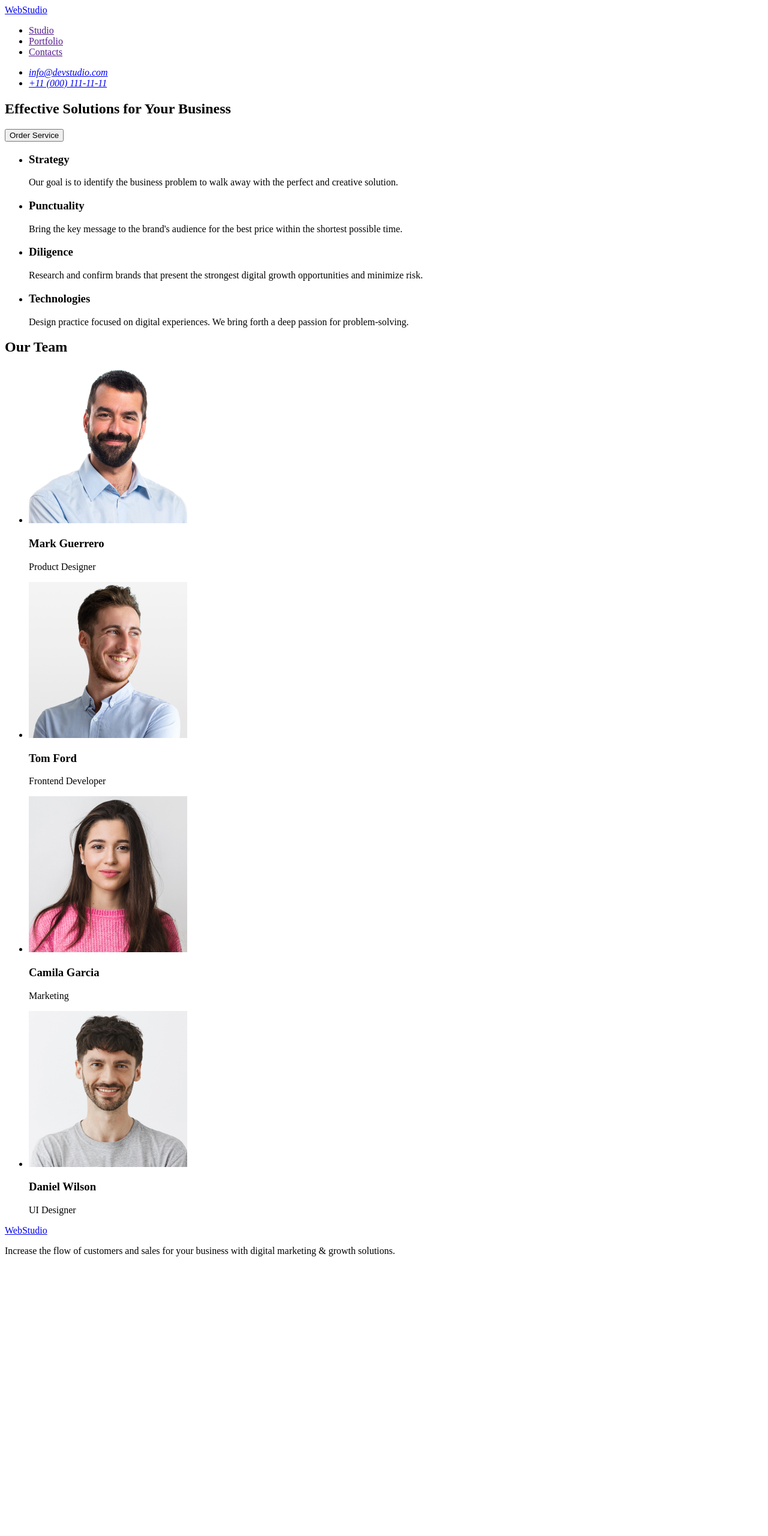
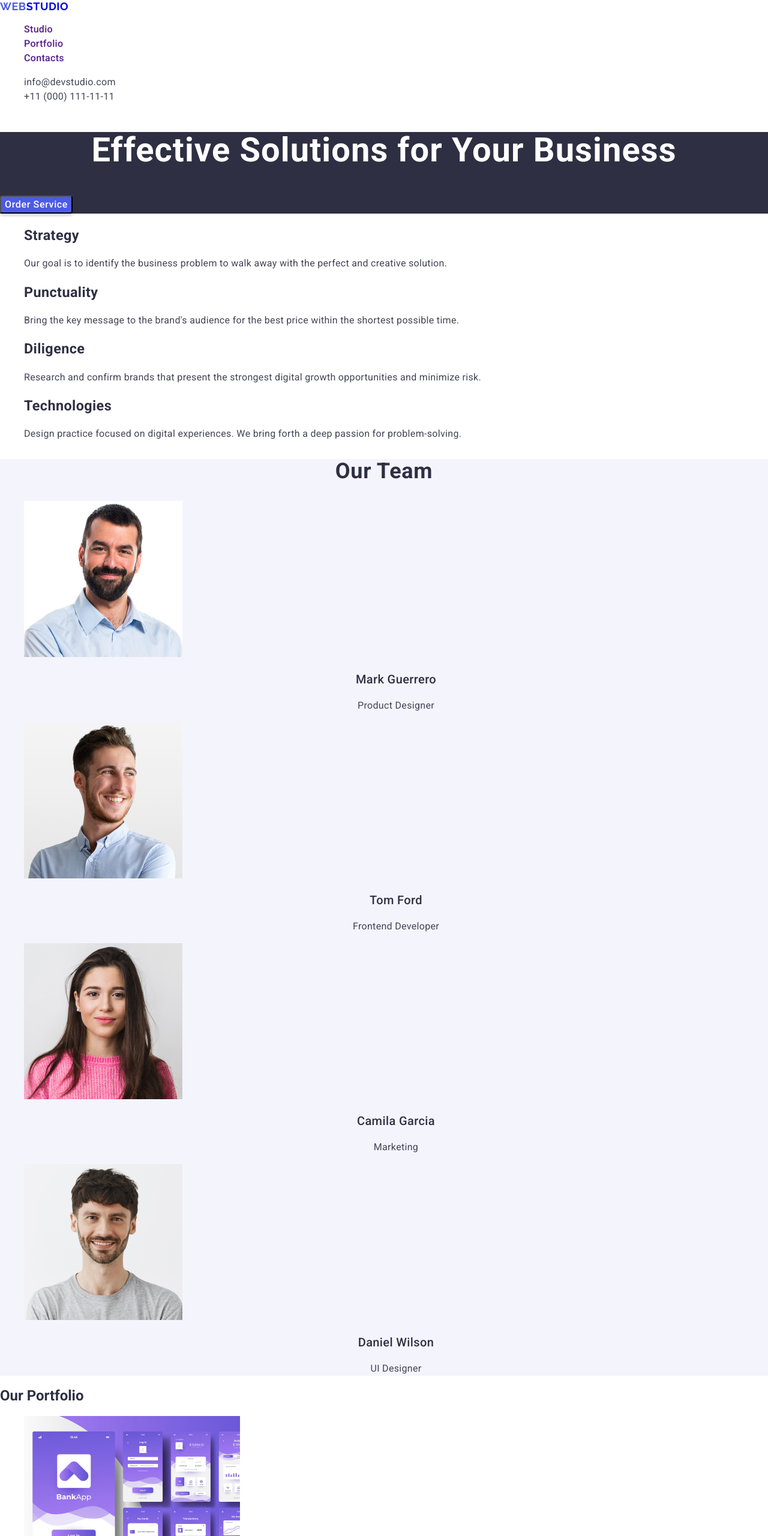
Before and after one commit to 25Dmytro/goit-markup-hw-021, a plain HTML site: page index.html in a window 1280 px wide. Shown: the top 2560 px of the page at 60% size. Before the commit the page ends 2110 px from the top, so only its background shows below. Drawn offline with nearby package versions, Linux system fonts and the light colour scheme.

Commit message:
version1

```diff
--- /dev/null
+++ b/CSS/styles.css
@@ -0,0 +1,332 @@
+body {font-family: roboto, sans-serif; color:#2E2F42;}
+
+a {
+    text-decoration: none;
+}
+
+ul {
+    list-style: none;
+}
+
+.link {
+    text-decoration: none;
+}
+
+header {background-color: #fff;}
+
+.logo {font-family: Raleway;
+    font-size: 18px;
+    font-style: normal;
+    font-weight: 700;
+    line-height: 21px;
+    letter-spacing: 0.54px;
+    text-transform: uppercase;}
+.logo-color {color: #4D5AE5}
+
+.header-menu-list {
+    font-size: 16px;
+    font-style: normal;
+    font-weight: 500;
+    line-height: 24px;
+    letter-spacing: 0.32px;}
+
+.header-menu-link:hover,
+.header-menu-link:focus {color: #4D5AE5;}
+.header-menu-link:active {color: #4D5AE5;}
+
+.address-list
+.address-link {
+    font-family: Roboto;
+    color: #434455;
+    font-size: 16px;
+    font-style: normal;
+    font-weight: 400;
+    line-height: 24px;
+    /* 150% */
+    letter-spacing: 0.32px;}
+.address-link:hover,
+.address-link:active {color:#4D5AE5;}
+.address-link:focus {color: #4D5AE5;}
+
+.hero {background-color: #2E2F42;}
+.hero-title {
+    color: #FFF;
+    text-align: center;
+    font-size: 56px;
+    font-weight: 700;
+    line-height: 60px;
+    /* 107.143% */
+    letter-spacing: 1.12px;}
+
+.hero-button-order {
+    border-radius: 4px;
+    background: var(--IRIS, #4D5AE5);
+    box-shadow: 0px 4px 4px 0px rgba(0, 0, 0, 0.15);;
+    color: #FFF;
+    /* Button Text */
+    font-family: Roboto;
+    font-size: 16px;
+    font-style: normal;
+    font-weight: 500;
+    line-height: 24px;
+    /* 150% */
+    letter-spacing: 0.64px;}
+
+.section-skills {background: #FFF;}
+
+.skills-item1 {font-size: 20px;
+    font-weight: 500;
+    line-height: 24px;
+    /* 120% */
+    letter-spacing: 0.4px;}
+
+.skills-item2 {font-size: 20px;
+    font-weight: 500;
+    line-height: 24px;
+    /* 120% */
+    letter-spacing: 0.4px;}
+
+.skills-item3 {
+    font-size: 20px;
+    font-weight: 500;
+    line-height: 24px;
+    /* 120% */
+    letter-spacing: 0.4px;
+}
+
+.skills-item4 {
+    font-size: 20px;
+    font-weight: 500;
+    line-height: 24px;
+    /* 120% */
+    letter-spacing: 0.4px;
+}
+
+.skills-text1 {color: #434455;
+    font-size: 16px;
+    font-weight: 400;
+    line-height: 24px;
+    /* 150% */
+    letter-spacing: 0.32px;}
+
+.skills-text2 {
+    color: #434455;
+    font-size: 16px;
+    font-weight: 400;
+    line-height: 24px;
+    /* 150% */
+    letter-spacing: 0.32px;
+}
+
+.skills-text3 {
+    color: #434455;
+    font-size: 16px;
+    font-weight: 400;
+    line-height: 24px;
+    /* 150% */
+    letter-spacing: 0.32px;
+}
+
+.skills-text4 {
+    color: #434455;
+    font-size: 16px;
+    font-weight: 400;
+    line-height: 24px;
+    /* 150% */
+    letter-spacing: 0.32px;
+}
+
+.section-team {background: #F4F4FD;}
+
+.team-title {color: #2E2F42;
+    text-align: center;
+    font-size: 36px;
+    font-weight: 700;
+    line-height: 40px;
+    /* 111.111% */
+    letter-spacing: 0.72px;
+    text-transform: capitalize;}
+
+.team-list
+
+.team-list-mark
+.title-mark {
+    text-align: center;
+    /* Header 3 */
+    font-size: 20px;
+    font-weight: 500;
+    line-height: 24px;
+    /* 120% */
+    letter-spacing: 0.4px;}
+.content-mark {color: #434455;
+    text-align: center;
+    /* Body */
+    font-size: 16px;
+    font-weight: 400;
+    line-height: 24px;
+    /* 150% */
+    letter-spacing: 0.32px;}
+
+.team-list-tom
+.title-tom {text-align: center;
+    /* Header 3 */
+    font-size: 20px;
+    font-weight: 500;
+    line-height: 24px;
+    /* 120% */
+    letter-spacing: 0.4px;}
+.content-tom {color: #434455;
+    text-align: center;
+    /* Body */
+    font-size: 16px;
+    font-weight: 400;
+    line-height: 24px;
+    /* 150% */
+    letter-spacing: 0.32px;}
+
+.team-list-camila
+.title-camila {text-align: center;
+    /* Header 3 */
+    font-size: 20px;
+    font-weight: 500;
+    line-height: 24px;
+    /* 120% */
+    letter-spacing: 0.4px;}
+.content-camila {color: #434455;
+    text-align: center;
+    /* Body */
+    font-size: 16px;
+    font-weight: 400;
+    line-height: 24px;
+    /* 150% */
+    letter-spacing: 0.32px;}
+
+.team-list-daniel
+.title-daniel {text-align: center;
+    /* Header 3 */
+    font-size: 20px;
+    font-weight: 500;
+    line-height: 24px;
+    /* 120% */
+    letter-spacing: 0.4px;}
+.content-daniel {color: #434455;
+    text-align: center;
+    /* Body */
+    font-size: 16px;
+    font-weight: 400;
+    line-height: 24px;
+    /* 150% */
+    letter-spacing: 0.32px;}
+
+.ection-portfolio
+.portfolio-title
+.portfolio-list
+
+.portfolio-item1 {}
+.portfolio-title-banking {font-size: 20px;
+font-style: normal;
+font-weight: 500;
+line-height: 24px; /* 120% */
+letter-spacing: 0.4px;}
+.content-banking {color: #434455;
+/* Body */
+font-size: 16px;
+font-style: normal;
+font-weight: 400;
+line-height: 24px; /* 150% */
+letter-spacing: 0.32px;}
+
+.portfolio-item2 {}
+.portfolio-title-payment {font-size: 20px;
+font-style: normal;
+font-weight: 500;
+line-height: 24px; /* 120% */
+letter-spacing: 0.4px;}
+.content-payment {color: #434455;
+/* Body */
+font-size: 16px;
+font-style: normal;
+font-weight: 400;
+line-height: 24px; /* 150% */
+letter-spacing: 0.32px;}
+
+.portfolio-item3 {}
+.portfolio-title-meditation {font-size: 20px;
+font-style: normal;
+font-weight: 500;
+line-height: 24px; /* 120% */
+letter-spacing: 0.4px;}
+.content-meditation {color: #434455;
+/* Body */
+font-size: 16px;
+font-style: normal;
+font-weight: 400;
+line-height: 24px; /* 150% */
+letter-spacing: 0.32px;}
+
+.portfolio-item4 {}
+.portfolio-title-taxi {font-size: 20px;
+font-style: normal;
+font-weight: 500;
+line-height: 24px; /* 120% */
+letter-spacing: 0.4px;}
+.content-taxi {color: #434455;
+/* Body */
+font-size: 16px;
+font-style: normal;
+font-weight: 400;
+line-height: 24px; /* 150% */
+letter-spacing: 0.32px;}
+
+.portfolio-item5 {}
+.portfolio-title-screen {font-size: 20px;
+font-style: normal;
+font-weight: 500;
+line-height: 24px; /* 120% */
+letter-spacing: 0.4px;}
+.content-screen {color: #434455;
+/* Body */
+font-size: 16px;
+font-style: normal;
+font-weight: 400;
+line-height: 24px; /* 150% */
+letter-spacing: 0.32px;}
+
+.portfolio-item6 {}
+.portfolio-title-courses {font-size: 20px;
+font-style: normal;
+font-weight: 500;
+line-height: 24px; /* 120% */
+letter-spacing: 0.4px;}
+.content-courses {color: #434455;
+/* Body */
+font-size: 16px;
+font-style: normal;
+font-weight: 400;
+line-height: 24px; /* 150% */
+letter-spacing: 0.32px;}
+
+footer {background: #2E2F42}
+
+.footer-logo {font-family: Raleway;
+    font-size: 18px;
+    font-style: normal;
+    font-weight: 700;
+    line-height: 21px;
+    letter-spacing: 0.54px;
+    text-transform: uppercase;
+}
+
+.footer-logo-color1 {color: #4D5AE5}
+
+.footer-logo-color2 {color: #F4F4FD}
+
+.footer-text {color: #F4F4FD;
+    /* Body */
+    font-family: Roboto;
+    font-size: 16px;
+    font-style: normal;
+    font-weight: 400;
+    line-height: 24px;
+    /* 150% */
+    letter-spacing: 0.32px;}
--- a/index.html
+++ b/index.html
@@ -4,64 +4,87 @@
     <meta charset="UTF-8" />
     <meta name="viewport" content="width=device-width, initial-scale=1.0" />
     <title>WebStudio</title>
+    <link
+      rel="stylesheet"
+      href="https://cdn.jsdelivr.net/npm/modern-normalize@2.0.0/modern-normalize.min.css"
+    />
+    <link rel="stylesheet" href="./CSS/styles.css" />
+    <link rel="preconnect" href="https://fonts.googleapis.com" />
+    <link rel="preconnect" href="https://fonts.gstatic.com" crossorigin />
+    <link
+      href="https://fonts.googleapis.com/css2?family=Raleway:wght@700&family=Roboto:wght@400;500;700&display=swap"
+      rel="stylesheet"
+    />
   </head>
+
   <body>
     <header>
-      <nav>
-        <a href="./index.html">WebStudio</a>
-        <ul>
-          <li>
-            <a href="">Studio</a>
+      <nav class="header-nav">
+        <a href="./index.html" class="logo"
+          ><span class="logo-color">Web</span>Studio</a
+        >
+        <ul class="header-menu-list">
+          <li class="header-menu-item">
+            <a href="" class="header-menu-link">Studio</a>
           </li>
-          <li>
-            <a href="">Portfolio</a>
+          <li class="header-menu-item">
+            <a href="" class="header-menu-link">Portfolio</a>
           </li>
-          <li>
-            <a href="">Contacts</a>
+          <li class="header-menu-item">
+            <a href="" class="header-menu-link">Contacts</a>
           </li>
         </ul>
       </nav>
+
       <address>
-        <ul>
-          <li><a href="mailto:info@devstudio.com">info@devstudio.com</a></li>
-          <li><a href="tel:+110001111111">+11 (000) 111-11-11</a></li>
+        <ul class="address-list">
+          <li class="address-item">
+            <a href="mailto:info@devstudio.com" class="address-link"
+              >info@devstudio.com</a
+            >
+          </li>
+          <li class="address-item">
+            <a href="tel:+110001111111" class="address-link"
+              >+11 (000) 111-11-11</a
+            >
+          </li>
         </ul>
       </address>
     </header>
 
     <main>
-      <section>
-        <h1>Effective Solutions for Your Business</h1>
-        <button type="button">Order Service</button>
+      <section class="hero">
+        <h1 class="hero-title">Effective Solutions for Your Business</h1>
+        <button type="button" class="hero-button-order">Order Service</button>
       </section>
 
-      <section>
-        <h2 hidden>Skills</h2>
-        <ul>
-          <li>
-            <h3>Strategy</h3>
-            <p>
+      <section class="section-skills">
+        <h2 hidden class="skills">Skills</h2>
+        <ul class="skills-list">
+          <li class="skills-item1">
+            <h3 class="skills-title1">Strategy</h3>
+            <p class="skills-text1">
               Our goal is to identify the business problem to walk away with the
               perfect and creative solution.
             </p>
           </li>
-          <li>
-            <h3>Punctuality</h3>
-            <p>
+          <li class="skills-item2">
+            <h3 class="skills-title2">Punctuality</h3>
+            <p class="skills-text2">
               Bring the key message to the brand's audience for the best price
               within the shortest possible time.
             </p>
           </li>
-          <li>
-            <h3>Diligence</h3>
-            <p>
+          <li class="skills-item3">
+            <h3 class="skills-title3">Diligence</h3>
+            <p class="skills-text3">
               Research and confirm brands that present the strongest digital
               growth opportunities and minimize risk.
             </p>
           </li>
-          <li>
-            <h3>Technologies</h3>
-            <p>
+          <li class="skills-item4">
+            <h3 class="skills-title4">Technologies</h3>
+            <p class="skills-text4">
               Design practice focused on digital experiences. We bring forth a
               deep passion for problem-solving.
             </p>
@@ -69,56 +92,129 @@
         </ul>
       </section>
 
-      <section>
-        <h2>Our Team</h2>
-        <ul>
-          <li>
+      <section class="section-team">
+        <h2 class="team-title">Our Team</h2>
+        <ul class="team-list">
+          <li class="team-list-mark">
             <img
               src="./images/MarkGuerrero.jpg"
               alt="photo by Mark Guerrero"
               width="264"
               height="260"
+              class="img-mark"
             />
-            <h3>Mark Guerrero</h3>
-            <p>Product Designer</p>
+            <h3 class="title-mark">Mark Guerrero</h3>
+            <p class="content-mark">Product Designer</p>
           </li>
-          <li>
+          <li class="team-list-tom">
             <img
               src="./images/TomFord.jpg"
               alt="photo by Tom Ford"
               width="264"
               height="260"
+              class="img-tom"
             />
-            <h3>Tom Ford</h3>
-            <p>Frontend Developer</p>
+            <h3 class="title-tom">Tom Ford</h3>
+            <p class="content-tom">Frontend Developer</p>
           </li>
-          <li>
+          <li class="team-list-camila">
             <img
               src="./images/CamilaGarcia.jpg"
               alt="photo by Camila Garcia"
               width="264"
               height="260"
+              class="img-camila"
             />
-            <h3>Camila Garcia</h3>
-            <p>Marketing</p>
+            <h3 class="title-camila">Camila Garcia</h3>
+            <p class="content-camila">Marketing</p>
           </li>
-          <li>
+          <li class="team-list-daniel">
             <img
               src="./images/DanielWilson.jpg"
               alt="photo by Daniel Wilson"
               width="264"
               height="260"
+              class="img-daniel"
             />
-            <h3>Daniel Wilson</h3>
-            <p>UI Designer</p>
+            <h3 class="title-daniel">Daniel Wilson</h3>
+            <p class="content-daniel">UI Designer</p>
+          </li>
+        </ul>
+      </section>
+
+      <section class="section-portfolio">
+        <h2 class="portfolio-title">Our Portfolio</h2>
+        <ul class="portfolio-list">
+          <li class="portfolio-item1">
+            <img
+              src="./images/bankingapp.jpg"
+              alt="image of bnking app"
+              width="360"
+              height="300"
+            />
+            <h3 class="portfolio-title-banking">Banking App</h3>
+            <p class="content-banking">App</p>
+          </li>
+          <li class="portfolio-item2">
+            <img
+              src="./images/cashlresspayment.jpg"
+              alt="image of cashless payment"
+              width="360"
+              height="300"
+            />
+            <h3 class="portfolio-title-payment">Cashless Payment</h3>
+            <p class="content-payment">Marketing</p>
+          </li>
+          <li class="portfolio-item3">
+            <img
+              src="./images/meditationapp.jpg"
+              alt="image of meditation"
+              width="360"
+              height="300"
+            />
+            <h3 class="portfolio-title-meditation">Meditation App</h3>
+            <p class="content-meditation">App</p>
+          </li>
+          <li class="portfolio-item4">
+            <img
+              src="./images/taxisevice.jpg"
+              alt="image of taxi service"
+              width="360"
+              height="300"
+            />
+            <h3 class="portfolio-title-taxi">Taxi Service</h3>
+            <p class="content-taxi">Marketing</p>
+          </li>
+          <li class="portfolio-item5">
+            <img
+              src="./images/screenillustration.jpg"
+              alt="image of screen illustrations"
+              width="360"
+              height="300"
+            />
+            <h3 class="portfolio-title-screen">Screen Illustrations</h3>
+            <p class="content-screen">Design</p>
+          </li>
+          <li class="portfolio-item6">
+            <img
+              src="./images/onlinecourses.jpg"
+              alt="image of oline courses"
+              width="360"
+              height="300"
+            />
+            <h3 class="portfolio-title-courses">Online Courses</h3>
+            <p class="content-courses">Marketing</p>
           </li>
         </ul>
       </section>
     </main>
 
     <footer>
-      <a href="./index.html">WebStudio</a>
-      <p>
+      <a href="./index.html" class="footer-logo"
+        ><span class="footer-logo-color1">Web</span
+        ><span class="footer-logo-color2">Studio</span></a
+      >
+      <p class="footer-text">
         Increase the flow of customers and sales for your business with digital
         marketing & growth solutions.
       </p>
```
Also changed, not shown: images/bankingapp.jpg (added), images/cashlresspayment.jpg (added), images/meditationapp.jpg (added), images/onlinecourses.jpg (added), images/screenillustration.jpg (added), images/taxisevice.jpg (added).
